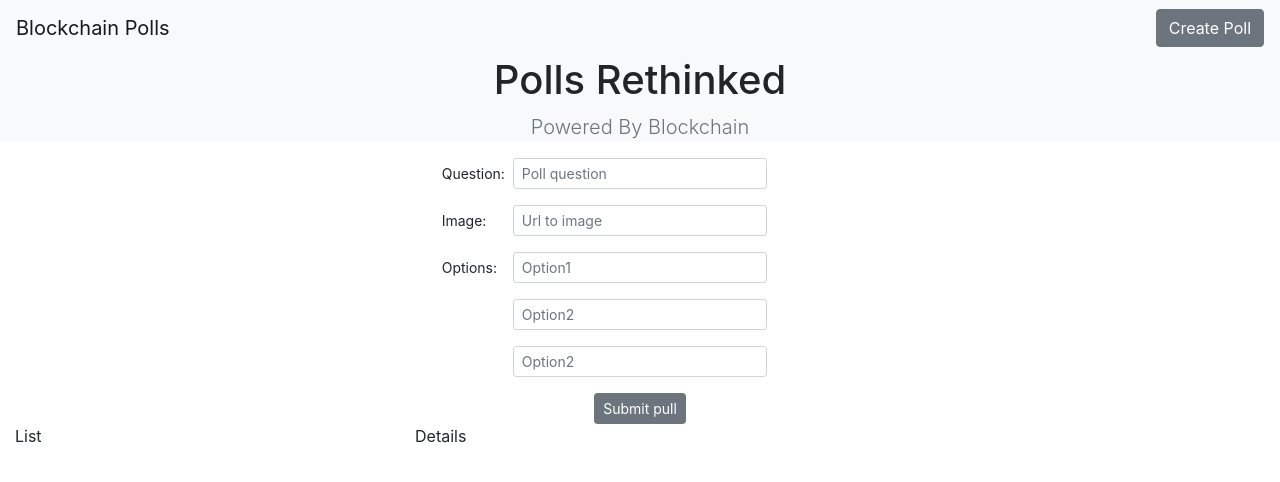
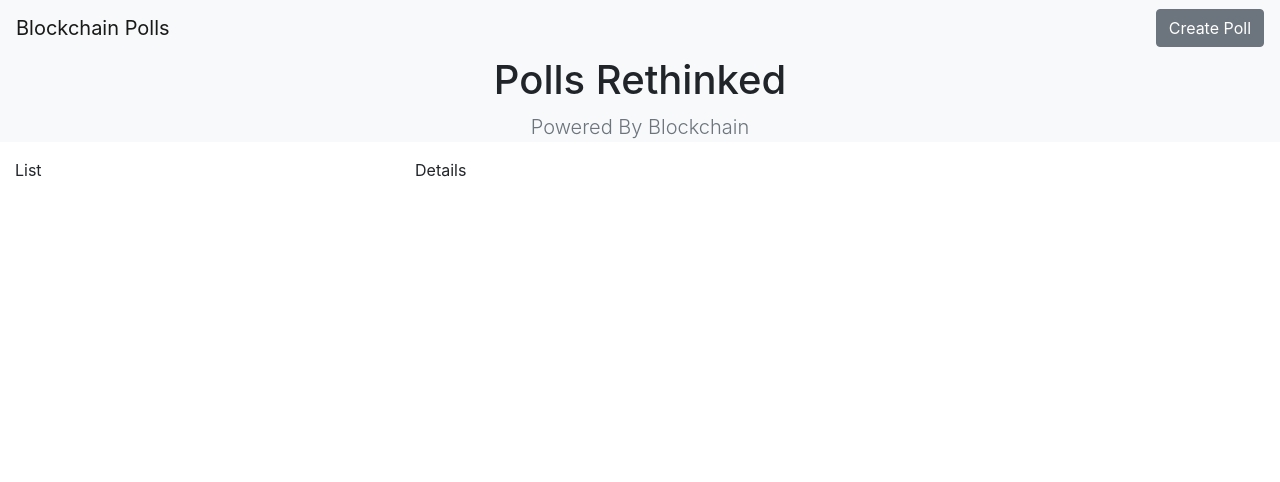
Before and after one commit to nal95/Angular_eth, an Angular app in the folder blockchain-poll/: page / in a window 1280 px wide. Shown: the top 482 px of the page. Built offline with nearby package versions, Linux system fonts and the light colour scheme.

Commit message:
Poll create Step2 (showForm)

```diff
--- a/blockchain-poll/src/app/app.component.html
+++ b/blockchain-poll/src/app/app.component.html
@@ -1,6 +1,6 @@
 <nav class="navbar navbar-light bg-light">
   <a class="navbar-brand mr-auto" href="#"> Blockchain Polls</a>
-  <button type="button" class="btn btn-secondary">Create Poll</button>
+  <button type="button" class="btn btn-secondary" (click)="showForm = !showForm">Create Poll</button>
 </nav>
 
 <section class="jumportron bg-light text-center">
@@ -10,7 +10,7 @@
   </p>
 </section>
 
-<app-poll-create></app-poll-create>
+<app-poll-create *ngIf="showForm"> </app-poll-create>
 <div class="d-flex">
 <div class="container poll-list">
   List
--- a/blockchain-poll/src/app/app.component.ts
+++ b/blockchain-poll/src/app/app.component.ts
@@ -6,5 +6,5 @@
   styleUrls: ['./app.component.scss']
 })
 export class AppComponent {
-  title = 'blockchain-poll';
+  showForm = false;
 }
```
